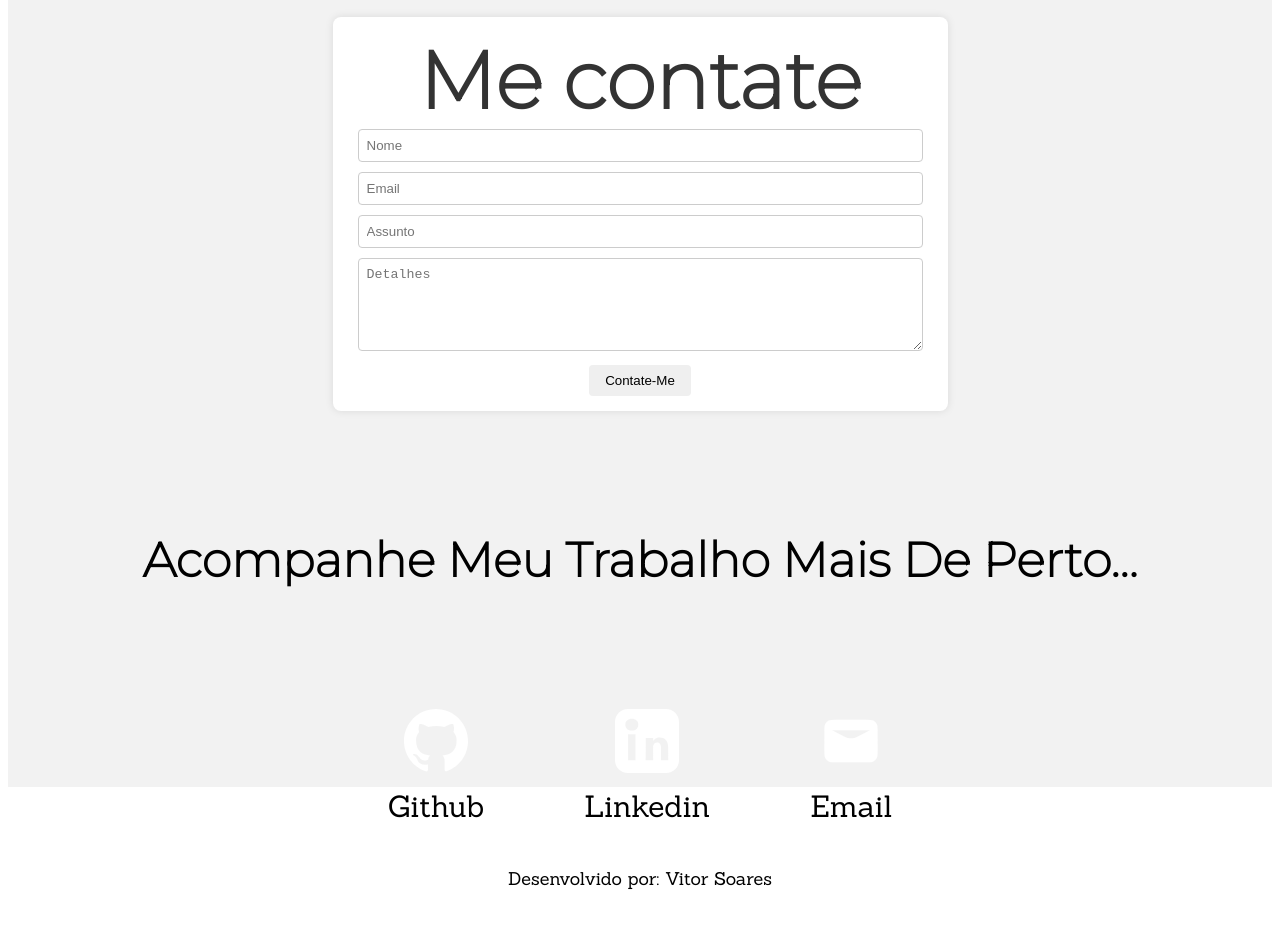
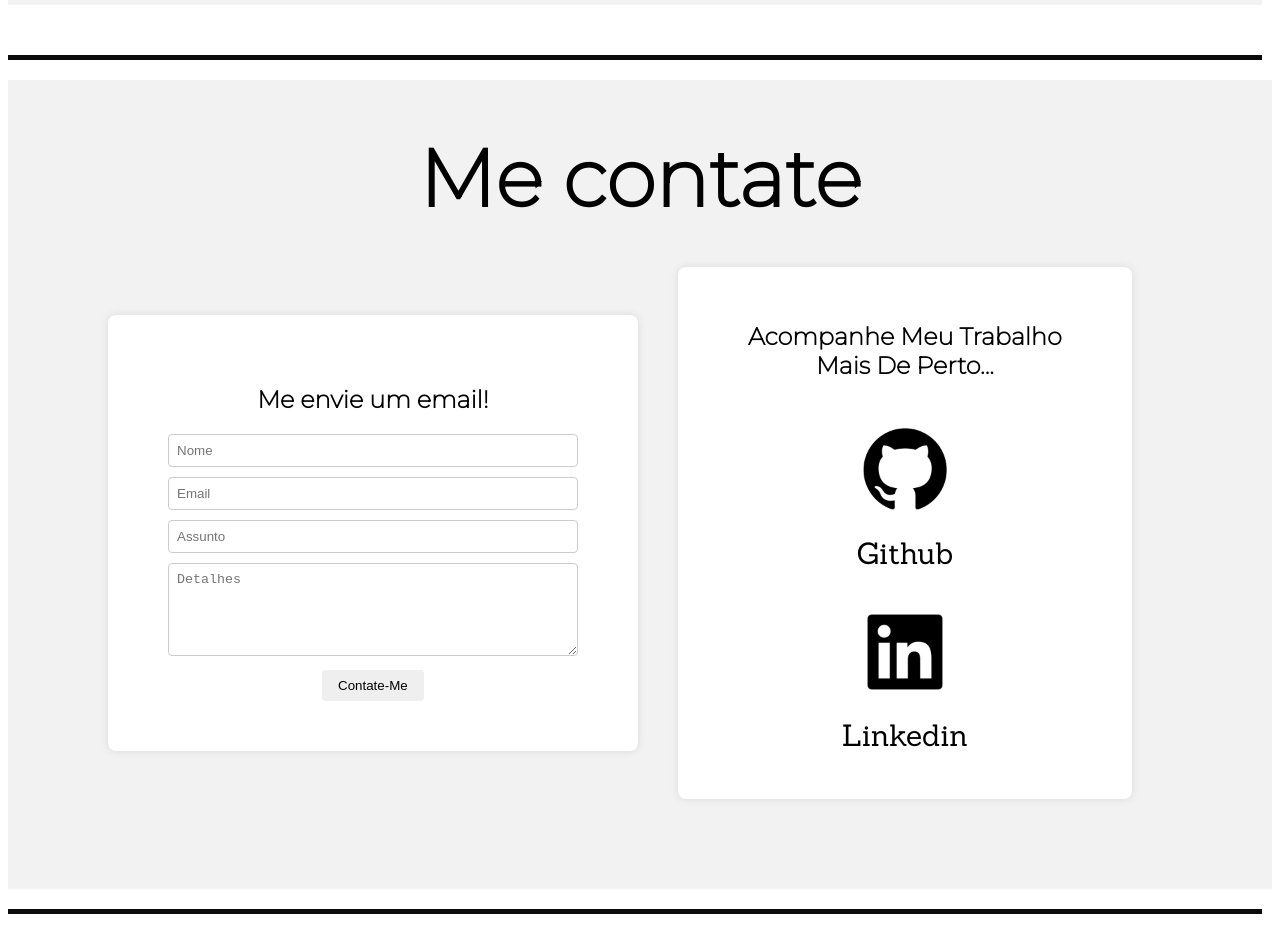
Before and after one commit to vitorjsss/portfolio, a React (Vite) app: page / in a window 1280 px wide. Shown: the part 1660-2598 px from the top of the page. Before the commit the page ends 2552 px from the top, so only its background shows below. Built offline with nearby package versions, Linux system fonts and the light colour scheme.

Commit message:
changes on style, final commit

```diff
--- a/src/App.jsx
+++ b/src/App.jsx
@@ -2,6 +2,7 @@ import Contatos from './Components/Contatos'
 import Header from './Components/Header'
 import Projects from './Components/Projects'
 import WelcomeSection from './Components/WelcomeSection'
+import LinhaQuebra from './Components/LinhaQuebra'
 
 function App() {
   return (
@@ -9,6 +10,7 @@ function App() {
       <Header />
       <WelcomeSection />
       <Projects />
+      <LinhaQuebra />
       <Contatos />
     </div>
   )
--- a/src/Components/Contatos.jsx
+++ b/src/Components/Contatos.jsx
@@ -1,11 +1,17 @@
 import React from 'react';
+import gitLogo from '../assets/github-logo-240.png';
+import linkedinLogo from '../assets/linkedin-square-logo-240.png';
+import LinhaQuebra from './LinhaQuebra';
 
 function Contatos() {
     return (
-        <section id="contatos">
+        <section>
+            <div id="contatos">
+                <h1>Me contate</h1>
+                <div id="contatosInfo">
                     <div className="container mt-3 contactContent">
-                <h1 className="text-center">Me contate</h1>
-                <div className="col-lg-6">
+                        <h2>Me envie um email!</h2>
+                        <div>
                             <form>
                                 <input type="text" className="form-control form-control-lg" placeholder="Nome" />
                                 <input type="email" className="form-control mt-3" placeholder="Email" />
@@ -17,45 +23,31 @@ function Contatos() {
                             <button type="button" className="btn btn-success mt-3">Contate-Me</button>
                         </div>
                     </div>
+                    <div id="icon-container">
                         <h2 id="info">Acompanhe Meu Trabalho Mais De Perto...</h2>
-            <div className="logo">
+                        <div>
                             {/* GitHub SVG */}
-                <div className="svg-container">
+                            <div>
                                 <a id="profile-link" target="_blank" href="https://github.com/vitorjsss/vitorjsss">
-                        <svg width="64px" height="64px" viewBox="0 0 24 24" fill="#ffffff" xmlns="http://www.w3.org/2000/svg">
-                            <path
-                                d="M12 0C5.37 0 0 5.37 0 12c0 5.31 3.438 9.8 8.207 11.387.6.11.793-.258.793-.577 0-.285-.01-1.04-.015-2.04-3.207.7-3.878-1.54-3.878-1.54-.523-1.324-1.277-1.677-1.277-1.677-1.047-.714.08-.7.08-.7 1.16.082 1.77 1.193 1.77 1.193 1.03 1.763 2.707 1.255 3.368.96.105-.747.402-1.255.732-1.54-2.563-.285-5.258-1.285-5.258-5.707 0-1.26.45-2.285 1.193-3.095-.12-.288-.52-1.464.114-3.05 0 0 1.003-.308 3.3 1.18.957-.266 1.98-.398 3-.402 1.02.004 2.043.136 3 .402 2.293-1.488 3.295-1.18 3.295-1.18.636 1.586.236 2.762.116 3.05.75.81 1.193 1.835 1.193 3.095 0 4.43-2.7 5.418-5.27 5.7.417.357.787 1.06.787 2.137 0 1.544-.015 2.788-.015 3.163 0 .315.188.688.8.573C20.565 21.792 24 17.31 24 12c0-6.63-5.37-12-12-12">
-                            </path>
-                        </svg>
+                                    <img className="icon" src={gitLogo}></img>
                                     <p>Github</p>
                                 </a>
                             </div>
 
                             {/* LinkedIn SVG */}
-                <div className="svg-container">
+                            <div>
                                 <a href="https://www.linkedin.com/in/vitorjsss/">
-                        <svg width="64px" height="64px" viewBox="0 0 24 24" fill="#ffffff" xmlns="http://www.w3.org/2000/svg">
-                            <path
-                                d="M19.223 0H4.776C2.147 0 0 2.156 0 4.795v14.408C0 21.844 2.147 24 4.776 24h14.447C21.852 24 24 21.844 24 19.203V4.795C24 2.156 21.852 0 19.223 0zM7.67 19.203H4.91V9.498h2.76v9.705zM6.289 8.09h0.038c-1.5 0-2.458-.988-2.458-2.22 0-1.26.959-2.22 2.44-2.22s2.458.96 2.42 2.22c0 1.231-.92 2.22-2.402 2.22zM20.004 19.203h-2.761v-4.737c0-1.126-.405-1.896-1.418-1.896-.774 0-1.236.52-1.438 1.026-.074.18-.092.426-.092.674v4.933h-2.76s.037-7.55 0-8.348h2.76v1.183c.367-.565 1.02-1.373 2.484-1.373 1.81 0 3.168 1.19 3.168 3.75v5.788z">
-                            </path>
-                        </svg>
+                                    <img className="icon" src={linkedinLogo}></img>
                                     <p>Linkedin</p>
                                 </a>
                             </div>
-
-                {/* Email SVG */}
-                <div className="svg-container">
-                    <a href="mailto:vitorjsssmamede.1@gmail.com">
-                        <svg width="64px" height="64px" viewBox="0 0 24 24" fill="#ffffff" xmlns="http://www.w3.org/2000/svg">
-                            <path d="M21 8L17.4392 9.97822C15.454 11.0811 14.4614 11.6326 13.4102 11.8488C12.4798 12.0401 11.5202 12.0401 10.5898 11.8488C9.53864 11.6326 8.54603 11.0811 6.5608 9.97822L3 8M6.2 19H17.8C18.9201 19 19.4802 19 19.908 18.782C20.2843 18.5903 20.5903 18.2843 20.782 17.908C21 17.4802 21 16.9201 21 15.8V8.2C21 7.0799 21 6.51984 20.782 6.09202C20.5903 5.71569 20.2843 5.40973 19.908 5.21799C19.4802 5 18.9201 5 17.8 5H6.2C5.0799 5 4.51984 5 4.09202 5.21799C3.71569 5.40973 3.40973 5.71569 3.21799 6.09202C3 6.51984 3 7.07989 3 8.2V15.8C3 16.9201 3 17.4802 3.21799 17.908C3.40973 18.2843 3.71569 18.5903 4.09202 18.782C4.51984 19 5.07989 19 6.2 19Z" stroke="#ffffff" stroke-width="2" stroke-linecap="round" stroke-linejoin="round"></path>
-                        </svg>
-                        <p>Email</p>
-                    </a>
                         </div>
                     </div>
-            <div id="linha-quebra"> </div>
+                </div>
+            </div>
+            <LinhaQuebra />
             <footer>
-                <p>Desenvolvido por: Vitor Soares</p>
+                <p>Desenvolvido por: Arthur Marques, Vítor Raimundo & Vitor Soares</p>
             </footer>
         </section>
     );
--- /dev/null
+++ b/src/Components/LinhaQuebra.jsx
@@ -0,0 +1,9 @@
+import React from 'react';
+
+const LinhaQuebra = () => {
+    return (
+        <div className="linha-quebra"></div>
+    );
+};
+
+export default LinhaQuebra;
--- a/src/index.css
+++ b/src/index.css
@@ -82,12 +82,6 @@ h1 {
   margin: 0;
 }
 
-h2 {
-  font-size: 6vh;
-  font-style: normal;
-
-}
-
 h3 {
   font-size: 5vh;
   color: rgb(240, 222, 54);
@@ -118,17 +112,18 @@ img {
 
 #project-title {
   color: black;
-  text-decoration: underline;
   font-style: normal;
-  font-size: 45px;
+  font-size: 60px;
   font-weight: lighter;
 }
 
 #projects {
-  padding: 100px;
   font-size: 20px;
   font-weight: bold;
-  background-color: white;
+  background-color: #f2f2f2;
+  width: 98vw;
+  padding: 100px 0 105px 0;
+  margin: 0 0 50px 0;
 }
 
 #projects,
@@ -150,9 +145,9 @@ img {
 
 figcaption {
   height: 40px;
-  margin-top: -5px;
+  margin-top: 10px;
   text-align: center;
-  font-size: 3.2vh;
+  font-size: 24px;
   font-weight: normal;
   font-style: normal;
   display: block;
@@ -164,39 +159,28 @@ a {
   color: black;
 }
 
-.logo {
-  display: flex;
-  height: 45vh;
+#info {
+  margin: 40px;
 }
 
-#contatos {
-  height: 90vh;
+#icon-container {
+  margin: 40px;
+  background-color: white;
+  border-radius: 8px;
+  padding: 15px;
+  box-shadow: 0px 0px 8px 0px rgba(0, 0, 0, 0.1);
 }
 
-.svg-container {
-  display: flex;
-  justify-content: center;
-  align-items: center;
-  flex-direction: column;
-  margin: 0 100 0 0;
-  padding: 0 50px 0 50px;
-  text-align: center;
-}
-
-#info {
-  margin: 100 0 70 0;
-  padding: 80px;
-  height: 200px;
-}
-
-#linha-quebra {
+.linha-quebra {
   height: 5px;
-  width: 100vw;
+  width: 98vw;
   background-color: rgb(12, 12, 12);
+  margin: 20px 0 20px 0;
 }
 
 footer {
-  height: 3vh;
+  height: 30px;
+  text-align: center;
 }
 
 footer p {
@@ -205,15 +189,24 @@ footer p {
   padding: 2px;
 }
 
-/* Estilo para a seção de contatos */
 #contatos {
   background-color: #f2f2f2;
   padding: 50px 0;
+  height: auto;
+  padding: 50px;
 }
 
-/* Estilo para o título */
-#contatos h1 {
-  color: #333;
+.icon {
+  height: 100px;
+  width: 100px;
+}
+
+#contatosInfo {
+  display: flex;
+  justify-content: center;
+  align-items: center;
+  padding: 0 50px 0 50px;
+  text-align: center;
 }
 
 /* Estilo para o container */
@@ -225,14 +218,12 @@ footer p {
 .contactContent {
   background-color: #fff;
   border-radius: 8px;
-  padding: 15px;
+  padding: 50px;
   box-shadow: 0px 0px 8px 0px rgba(0, 0, 0, 0.1);
 }
 
-/* Estilo para os campos de entrada */
 .form-control {
   width: calc(100% - 20px);
-  /* Reduzindo 20px da largura para dar espaço para as bordas */
   padding: 8px;
   margin-bottom: 10px;
   border: 1px solid #ccc;
@@ -247,11 +238,3 @@ footer p {
   border-radius: 4px;
   cursor: pointer;
 }
-
-/* Estilo para o botão de envio em dispositivos pequenos */
-@media (max-width: 767px) {
-  .btn {
-    width: 100%;
-    /* Botão ocupa toda a largura */
-  }
-}
```
Also changed, not shown: src/assets/github-logo-240.png (added), src/assets/linkedin-square-logo-240.png (added). Lines whose indentation alone changed are shown as unchanged.
